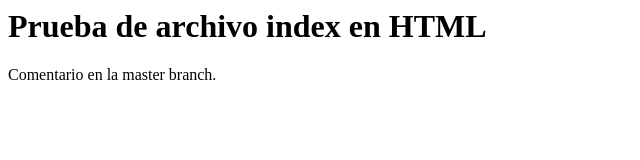
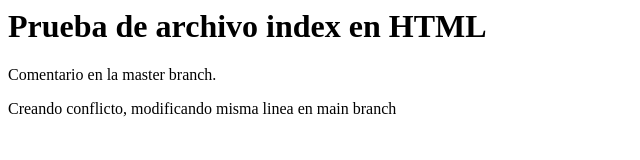
Before and after one commit to franmorales/yolo_repo_term, a plain HTML site: page index.html in a window 1280 px wide. Shown: the whole page, without its empty margins (0-640 px from the left). Drawn offline with Linux system fonts and the light colour scheme.

Commit message:
Creando conflicto

```diff
--- a/index.html
+++ b/index.html
@@ -1,3 +1,5 @@
   <h1>Prueba de archivo index en HTML </h1>
 
   <p>Comentario en la master branch.</p>
+
+  <p>Creando conflicto, modificando misma linea en main branch</p>
```
